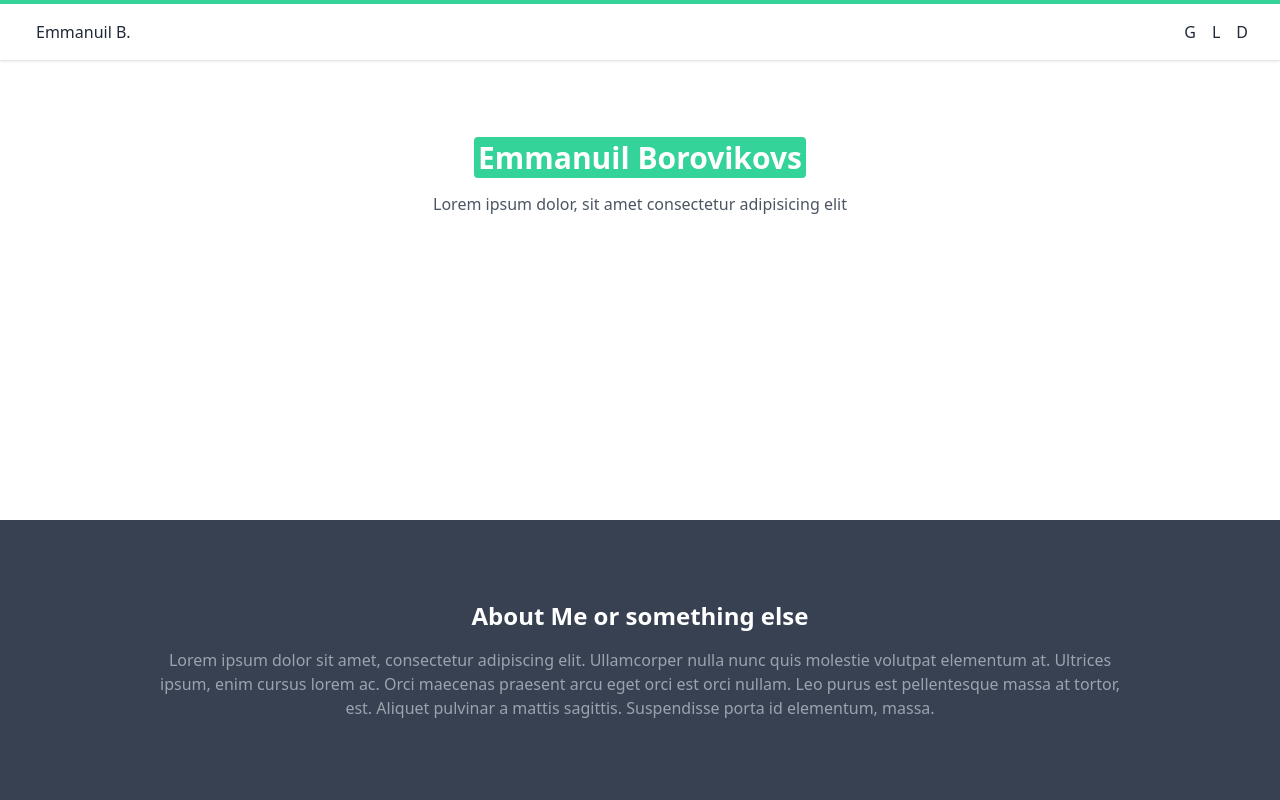
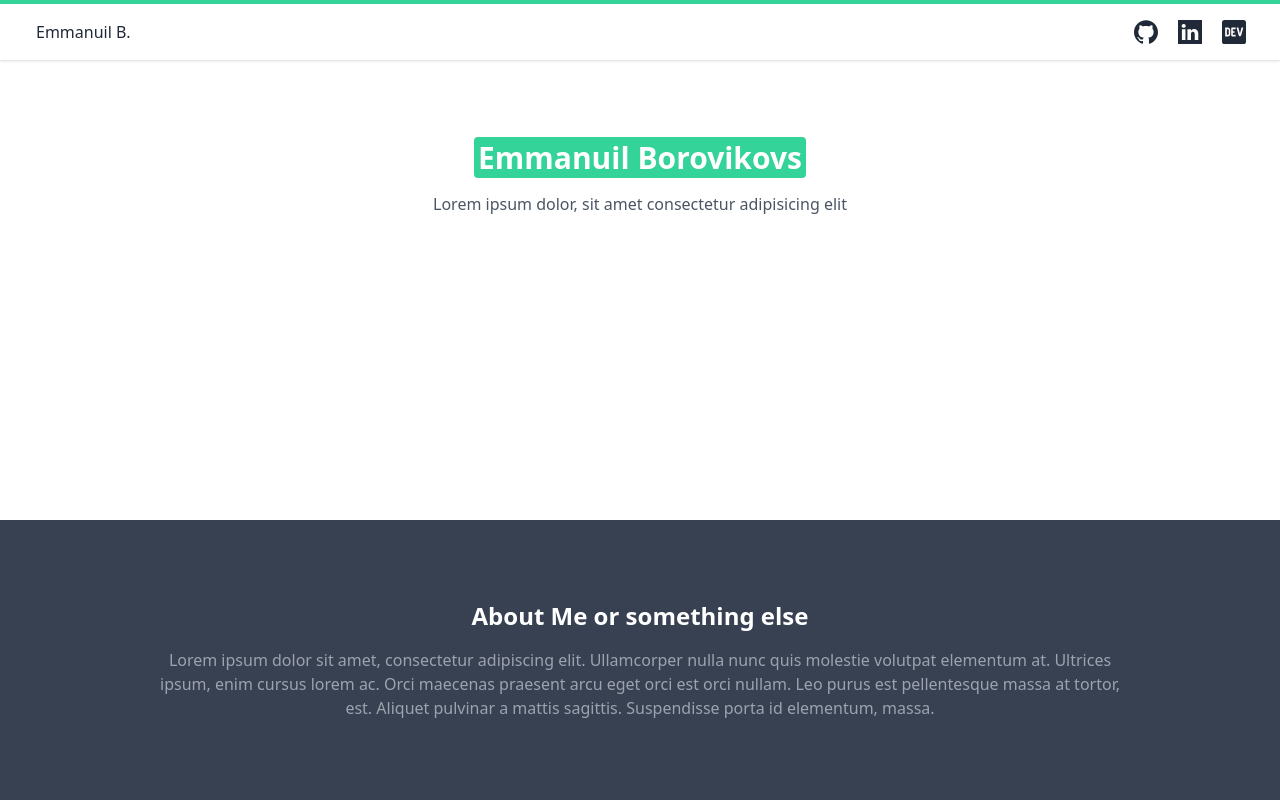
Before and after one commit to EB1811/EB1811.github.io, a Svelte app in the folder svelte-files/: page / in a window 1280 px wide. Shown: the top 800 px of the page. Built offline with nearby package versions, Linux system fonts and the light colour scheme.

Commit message:
Added icons for links.

```diff
--- a/svelte-files/src/components/mainPageComponents/sections/Header.svelte
+++ b/svelte-files/src/components/mainPageComponents/sections/Header.svelte
@@ -14,16 +14,55 @@
       <div class="flex items-center">
         <a
           href="https://github.com/EB1811"
-          class="flex items-center mx-2 text-gray-800 hover:text-green-500">G</a
+          class="flex items-center mx-2 text-gray-800 hover:text-green-500"
         >
+          <svg
+            viewBox="0 0 24 24"
+            xmlns="http://www.w3.org/2000/svg"
+            class="h-6 w-6 sm-h-7 sm:w-7 fill-current"
+            ><title>GitHub</title><path
+              d="M12 .297c-6.63 0-12 5.373-12 12 0 5.303 3.438 9.8 8.205 11.385.6.113.82-.258.82-.577 0-.285-.01-1.04-.015-2.04-3.338.724-4.042-1.61-4.042-1.61C4.422 18.07 3.633 17.7 3.633 17.7c-1.087-.744.084-.729.084-.729 1.205.084 1.838 1.236 1.838 1.236 1.07 1.835 2.809 1.305 3.495.998.108-.776.417-1.305.76-1.605-2.665-.3-5.466-1.332-5.466-5.93 0-1.31.465-2.38 1.235-3.22-.135-.303-.54-1.523.105-3.176 0 0 1.005-.322 3.3 1.23.96-.267 1.98-.399 3-.405 1.02.006 2.04.138 3 .405 2.28-1.552 3.285-1.23 3.285-1.23.645 1.653.24 2.873.12 3.176.765.84 1.23 1.91 1.23 3.22 0 4.61-2.805 5.625-5.475 5.92.42.36.81 1.096.81 2.22 0 1.606-.015 2.896-.015 3.286 0 .315.21.69.825.57C20.565 22.092 24 17.592 24 12.297c0-6.627-5.373-12-12-12"
+            /></svg
+          >
+        </a>
         <a
           href="https://www.linkedin.com/in/emmanuils-borov"
-          class="flex items-center mx-2 text-gray-800 hover:text-green-500">L</a
+          class="flex items-center mx-2 text-gray-800 hover:text-green-500"
         >
+          <svg
+            viewBox="0 0 455 455"
+            xmlns="http://www.w3.org/2000/svg"
+            class="h-6 w-6 sm-h-7 sm:w-7 fill-current"
+            ><g>
+              <path
+                style="fill-rule:evenodd;clip-rule:evenodd;"
+                d="M246.4,204.35v-0.665c-0.136,0.223-0.324,0.446-0.442,0.665H246.4z"
+              />
+              <path
+                style="fill-rule:evenodd;clip-rule:evenodd;"
+                d="M0,0v455h455V0H0z M141.522,378.002H74.016V174.906h67.506V378.002z
+               M107.769,147.186h-0.446C84.678,147.186,70,131.585,70,112.085c0-19.928,15.107-35.087,38.211-35.087
+              c23.109,0,37.31,15.159,37.752,35.087C145.963,131.585,131.32,147.186,107.769,147.186z M385,378.002h-67.524V269.345
+              c0-27.291-9.756-45.92-34.195-45.92c-18.664,0-29.755,12.543-34.641,24.693c-1.776,4.34-2.24,10.373-2.24,16.459v113.426h-67.537
+              c0,0,0.905-184.043,0-203.096H246.4v28.779c8.973-13.807,24.986-33.547,60.856-33.547c44.437,0,77.744,29.02,77.744,91.398V378.002
+              z"
+              />
+            </g></svg
+          >
+        </a>
         <a
           href="https://dev.to/emmanuilsb"
-          class="flex items-center mx-2 text-gray-800 hover:text-green-500">D</a
+          class="flex items-center mx-2 text-gray-800 hover:text-green-500"
         >
+          <svg
+            class="h-6 w-6 sm-h-7 sm:w-7 fill-current"
+            viewBox="0 32 447.99999999999994 448"
+            xmlns="http://www.w3.org/2000/svg"
+            ><path
+              d="M120.12 208.29c-3.88-2.9-7.77-4.35-11.65-4.35H91.03v104.47h17.45c3.88 0 7.77-1.45 11.65-4.35s5.82-7.25 5.82-13.06v-69.65c-.01-5.8-1.96-10.16-5.83-13.06zM404.1 32H43.9C19.7 32 .06 51.59 0 75.8v360.4C.06 460.41 19.7 480 43.9 480h360.2c24.21 0 43.84-19.59 43.9-43.8V75.8c-.06-24.21-19.7-43.8-43.9-43.8zM154.2 291.19c0 18.81-11.61 47.31-48.36 47.25h-46.4V172.98h47.38c35.44 0 47.36 28.46 47.37 47.28zm100.68-88.66H201.6v38.42h32.57v29.57H201.6v38.41h53.29v29.57h-62.18c-11.16.29-20.44-8.53-20.72-19.69V193.7c-.27-11.15 8.56-20.41 19.71-20.69h63.19zm103.64 115.29c-13.2 30.75-36.85 24.63-47.44 0l-38.53-144.8h32.57l29.71 113.72 29.57-113.72h32.58z"
+            /></svg
+          >
+        </a>
       </div>
     </div>
   </div>
```
